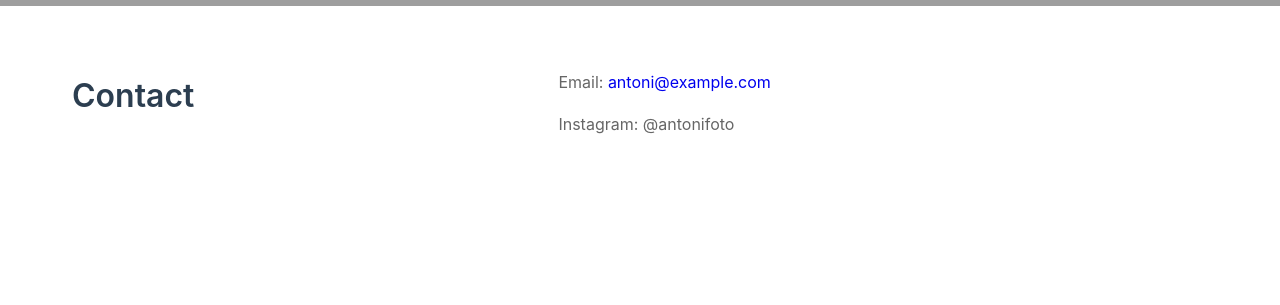
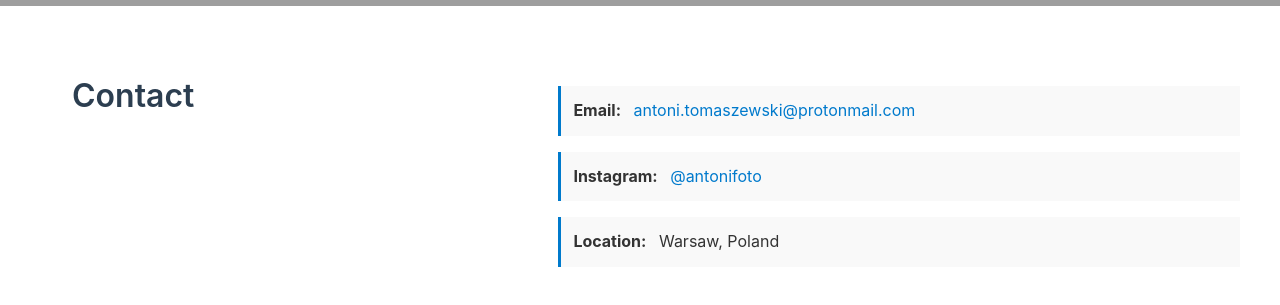
Before and after one commit to antonitomaszewski/photography-portfolio, a plain HTML site: page index.html in a window 1280 px wide. Shown: the part 5955-6260 px from the top of the page. Before the commit the page ends 6172 px from the top, so only its background shows below. Drawn offline with nearby package versions, Linux system fonts and the light colour scheme; grey boxes are pictures that could not be loaded.

Commit message:
Sekcja Contact gotowa
teraz wystarczy pchnąć to do internetu
wrzucić prawdziwe dane, prawdziwy tekst
I postować blogi

```diff
--- a/css/layout.css
+++ b/css/layout.css
@@ -235,3 +235,31 @@ body {
 .blog-link:hover h3 {
     color: #007acc;
 }
+
+
+.contact-info {
+    display: flex;
+    flex-direction: column;
+    gap: 1rem;
+    margin-top: 1rem;
+}
+
+.contact-item {
+    padding: 0.75rem;
+    border-left: 3px solid #007acc;
+    background-color: #f9f9f9;
+}
+
+.contact-item strong {
+    color: #333;
+    margin-right: 0.5rem;
+}
+
+.contact-item a {
+    color: #007acc;
+    text-decoration: none;
+}
+
+.contact-item a:hover {
+    text-decoration: underline;
+}
--- a/data/content.json
+++ b/data/content.json
@@ -71,7 +71,7 @@
         },
         "contact": {
             "title": "Contact",
-            "content": "<p>Email: <a href='mailto:antoni@example.com'>antoni@example.com</a></p><p>Instagram: @antonifoto</p>"
+            "content": "<div class='contact-info'><div class='contact-item'><strong>Email:</strong> <a href='mailto:antoni.tomaszewski@protonmail.com'>antoni.tomaszewski@protonmail.com</a></div><div class='contact-item'><strong>Instagram:</strong> <a href='https://instagram.com/antonifoto' target='_blank'>@antonifoto</a></div><div class='contact-item'><strong>Location:</strong> Warsaw, Poland</div></div>"
         }
     }
 }
```
